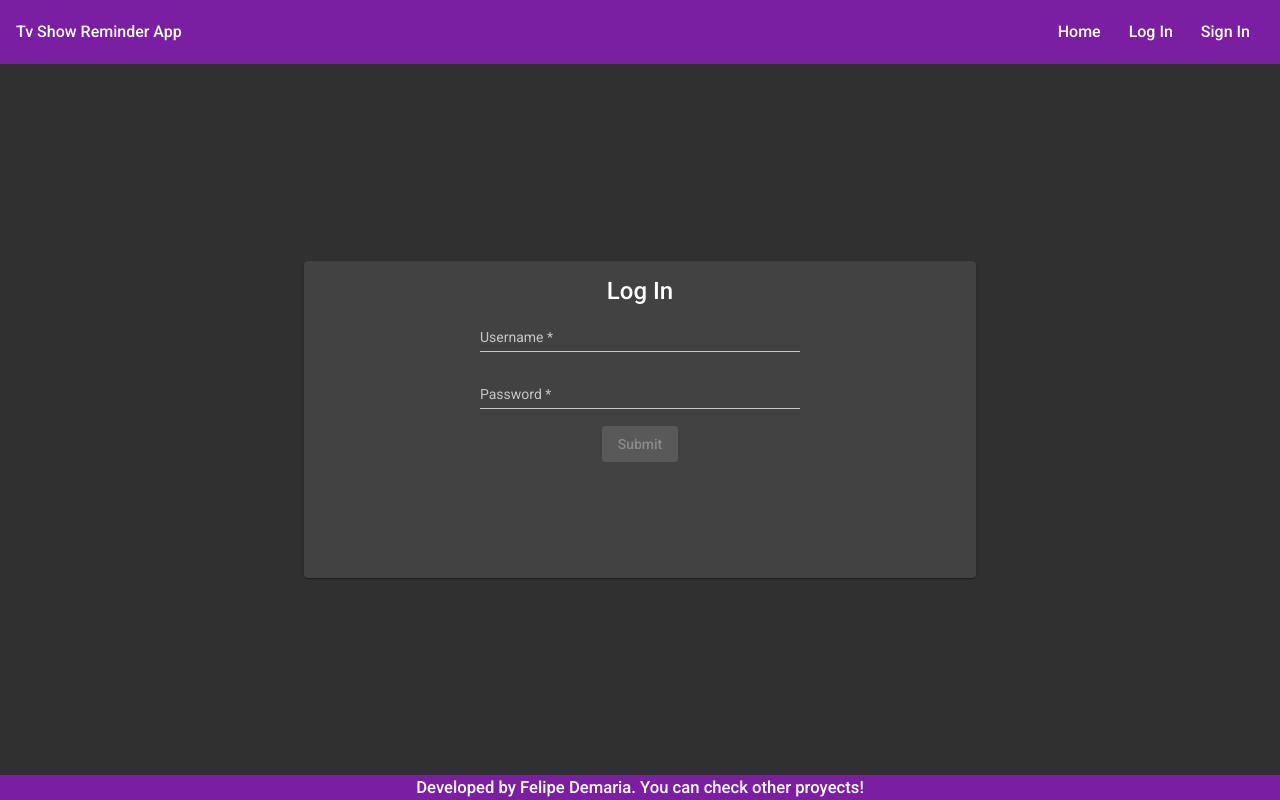
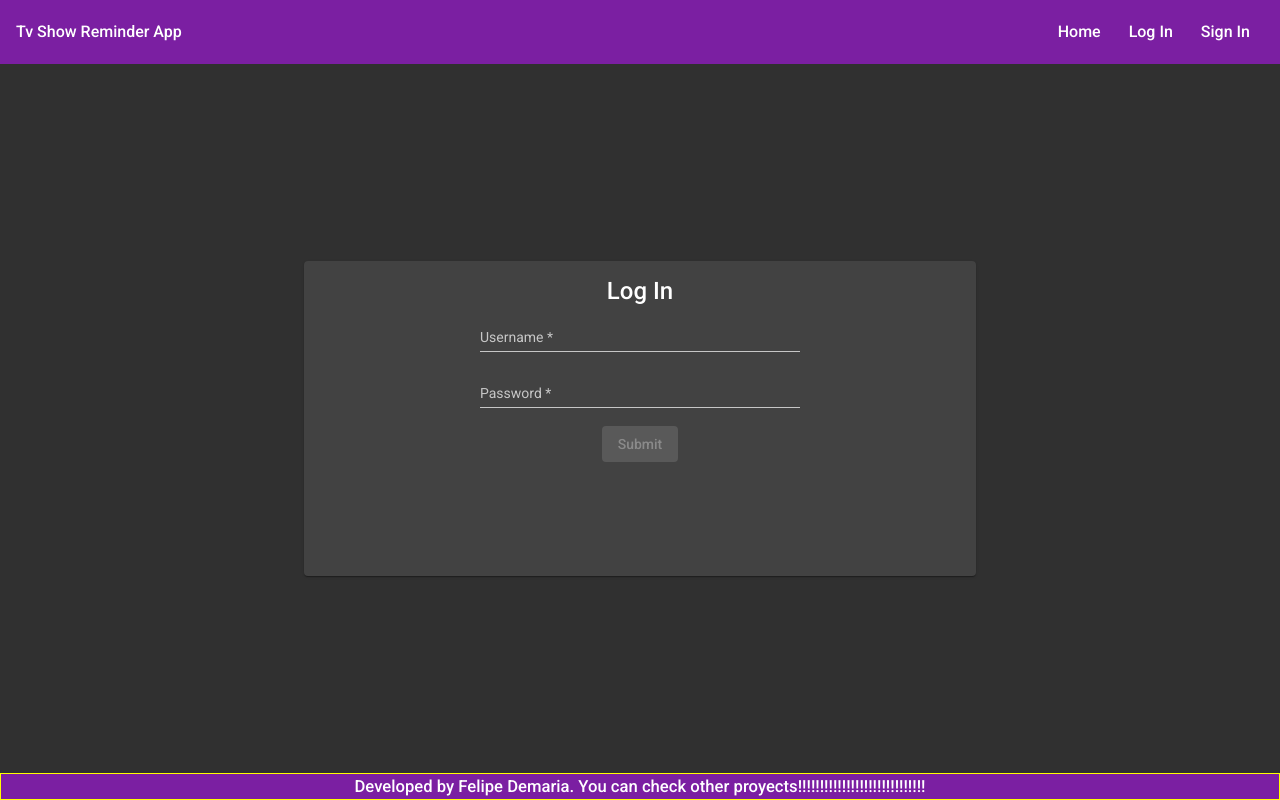
Before and after one commit to dema22/app-tvshows-reminders, an Angular app: page /logIn in a window 1280 px wide. Built offline with nearby package versions, Linux system fonts and the light colour scheme.

Commit message:
Improving styles

```diff
--- a/src/app/app.component.html
+++ b/src/app/app.component.html
@@ -3,12 +3,10 @@
     <app-side-navbar (sidenavClose)="sidenav.close()"></app-side-navbar>
   </mat-sidenav>
   <mat-sidenav-content class="site">
-    <!--<div class="site">-->
-      <app-navbar (sidenavToggle)="sidenav.toggle()"></app-navbar>
-      <div class="site-content">
-        <router-outlet></router-outlet>
-      </div>
-      <app-footer></app-footer>
-    <!--</div>-->
+    <app-navbar (sidenavToggle)="sidenav.toggle()"></app-navbar>
+    <div class="site-content">
+      <router-outlet></router-outlet>
+    </div>
+    <app-footer></app-footer>
   </mat-sidenav-content>
 </mat-sidenav-container>
--- a/src/app/components/footer/footer.component.css
+++ b/src/app/components/footer/footer.component.css
@@ -1,3 +1,8 @@
+.container {
+  overflow: hidden;
+  border: 1px solid yellow;
+}
+
 a:link,
 a:visited,
 a:hover,
@@ -11,7 +16,6 @@ span{
 }
 
 .footer {
-  /*flex-shrink: 0;*/
   justify-content: center;
   width: 100%;
   height: 25px;
--- a/src/app/components/footer/footer.component.html
+++ b/src/app/components/footer/footer.component.html
@@ -1,9 +1,9 @@
-<!--<div class="container">-->
+<div class="container">
   <mat-toolbar color="primary" class="footer">
     <span>
       Developed by Felipe Demaria. You can check other
       <a href="https://github.com/dema22?tab=repositories" target="_blank">
-        proyects! </a>
+        proyects!!!!!!!!!!!!!!!!!!!!!!!!!!!!! </a>
     </span>
   </mat-toolbar>
-<!--</div>-->
+</div>
--- a/src/app/components/tv-show-reminders/tv-show-reminders.component.css
+++ b/src/app/components/tv-show-reminders/tv-show-reminders.component.css
@@ -34,3 +34,14 @@
 .action-item {
     margin: 10px;
 }
+
+.mat-column-currentSeason, .mat-column-currentEpisode {
+    flex: none;
+    width: 60px;
+}
+
+@media (max-width: 400px) {
+    mat-header-cell {
+      font-size: 10px;
+    }
+  }
--- a/src/app/components/tv-show-reminders/tv-show-reminders.component.html
+++ b/src/app/components/tv-show-reminders/tv-show-reminders.component.html
@@ -6,8 +6,8 @@
   [dataSource]="dataSource"
 >
   <ng-container matColumnDef="posterImg">
-    <mat-header-cell *matHeaderCellDef>Poster</mat-header-cell>
-    <mat-cell class="posterImg-cell" *matCellDef="let reminder">
+    <mat-header-cell *matHeaderCellDef fxShow fxHide.lt-md>Poster</mat-header-cell>
+    <mat-cell class="posterImg-cell" *matCellDef="let reminder" fxShow fxHide.lt-md>
         <ng-container *ngIf="reminder?.tvShowDetailsResponseDTO?.posterPath; else elseBlock">
           <img src="{{ reminder.tvShowDetailsResponseDTO.posterPath }}" class="img-poster"/>
         </ng-container>
@@ -31,8 +31,8 @@
   </ng-container>
 
   <ng-container matColumnDef="genre">
-    <mat-header-cell *matHeaderCellDef>Genre</mat-header-cell>
-    <mat-cell class="description-cell" *matCellDef="let reminder">
+    <mat-header-cell *matHeaderCellDef fxShow fxHide.lt-md>Genre</mat-header-cell>
+    <mat-cell class="description-cell" *matCellDef="let reminder" fxShow fxHide.lt-md>
         <ng-container *ngIf="reminder?.tvShowDetailsResponseDTO?.genres; else elseBlock">
             {{ reminder.tvShowDetailsResponseDTO.genres }}
         </ng-container>
@@ -43,14 +43,14 @@
   </ng-container>
 
   <ng-container matColumnDef="currentSeason">
-    <mat-header-cell *matHeaderCellDef>Watching Season</mat-header-cell>
+    <mat-header-cell *matHeaderCellDef>Season</mat-header-cell>
     <mat-cell class="description-cell" *matCellDef="let reminder">
         {{reminder.currentSeason}}
     </mat-cell>
   </ng-container>
 
   <ng-container matColumnDef="currentEpisode">
-    <mat-header-cell *matHeaderCellDef>Watching Episode</mat-header-cell>
+    <mat-header-cell *matHeaderCellDef>Episode</mat-header-cell>
     <mat-cell class="description-cell" *matCellDef="let reminder">
         {{reminder.currentEpisode}}
     </mat-cell>
@@ -64,7 +64,7 @@
   </ng-container>
 
   <ng-container matColumnDef="personalRating">
-    <mat-header-cell *matHeaderCellDef>Personal Rating</mat-header-cell>
+    <mat-header-cell *matHeaderCellDef>Rating</mat-header-cell>
     <mat-cell class="description-cell" *matCellDef="let reminder">
         {{reminder.personalRating}}
     </mat-cell>
```
